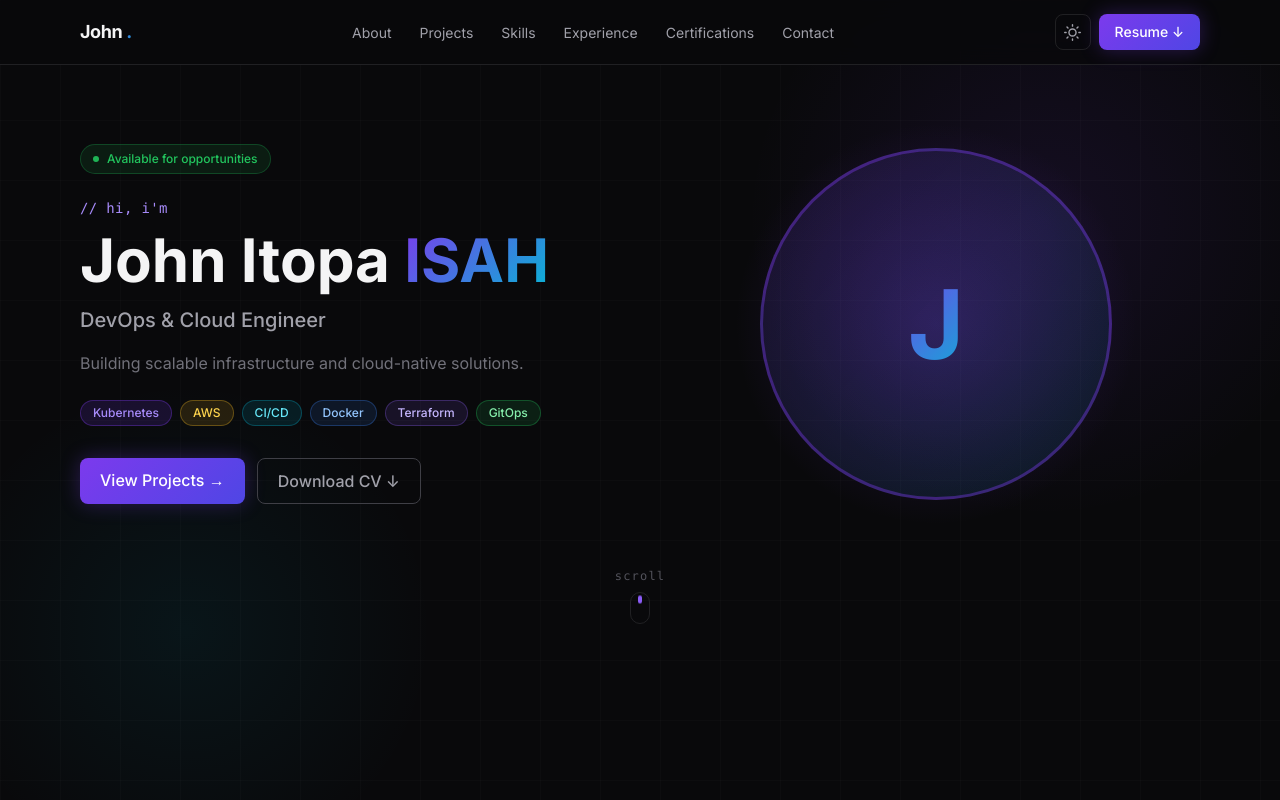
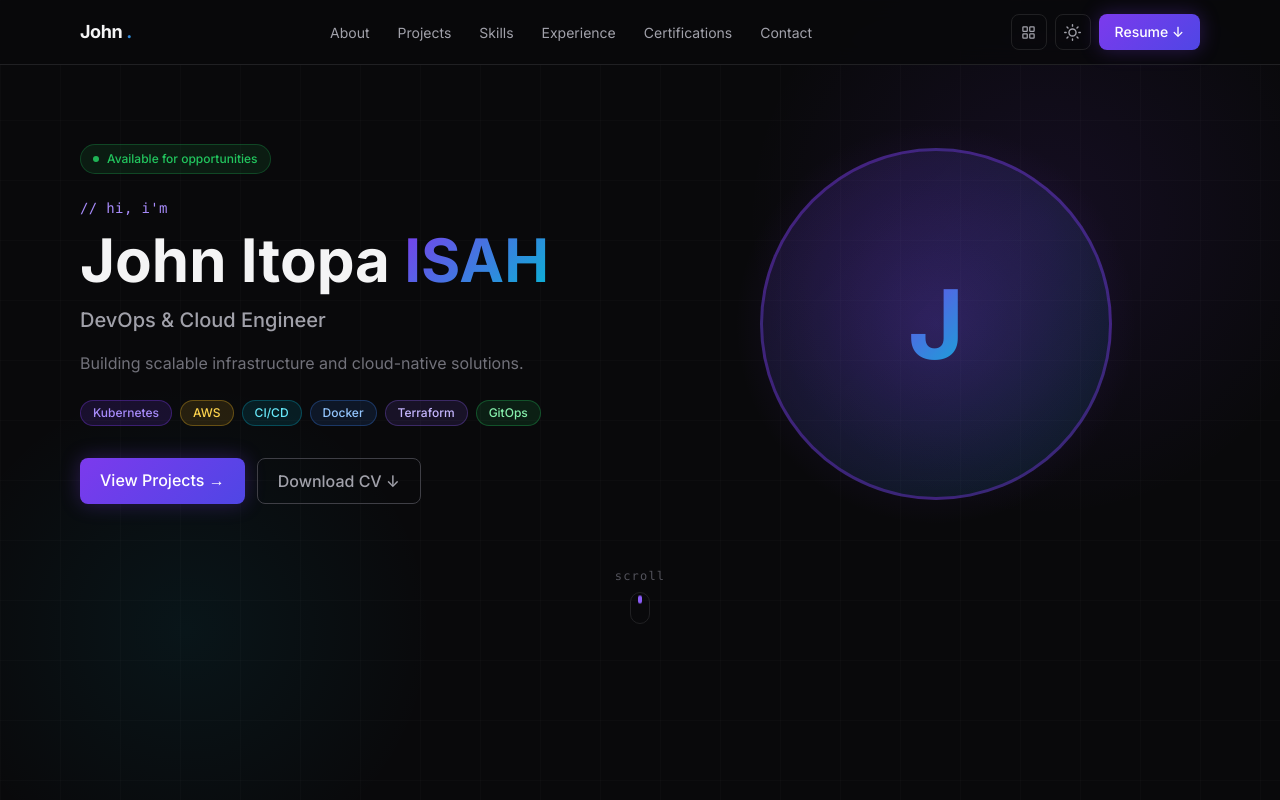
Before and after one commit to johnitopaisah/portfolio-mcs, a Next.js app in the folder user-ui/: page / in a window 1280 px wide. Shown: the top 800 px of the page. Built offline with nearby package versions, Linux system fonts and the light colour scheme.

Commit message:
Admin link on user-ui

```diff
--- a/user-ui/src/components/Navbar.tsx
+++ b/user-ui/src/components/Navbar.tsx
@@ -27,6 +27,18 @@ function MoonIcon() {
     <svg width="17" height="17" viewBox="0 0 24 24" fill="none" stroke="currentColor"
       strokeWidth="2" strokeLinecap="round" strokeLinejoin="round">
       <path d="M21 12.79A9 9 0 1 1 11.21 3 7 7 0 0 0 21 12.79z"/>
+    </svg>
+  );
+}
+
+function AdminIcon() {
+  return (
+    <svg width="15" height="15" viewBox="0 0 24 24" fill="none" stroke="currentColor"
+      strokeWidth="2" strokeLinecap="round" strokeLinejoin="round">
+      <rect x="3" y="3" width="7" height="7" rx="1"/>
+      <rect x="14" y="3" width="7" height="7" rx="1"/>
+      <rect x="3" y="14" width="7" height="7" rx="1"/>
+      <rect x="14" y="14" width="7" height="7" rx="1"/>
     </svg>
   );
 }
@@ -71,6 +83,27 @@ export default function Navbar() {
 
         {/* Right controls */}
         <div className="hidden md:flex items-center gap-2">
+          {/* Admin shortcut */}
+          <a
+            href="https://admin.johnisah.com"
+            target="_blank"
+            rel="noopener noreferrer"
+            aria-label="Admin dashboard"
+            className="w-9 h-9 flex items-center justify-center rounded-lg transition-all duration-200"
+            style={{ color: 'var(--text-2)', border: '1px solid var(--border)', background: 'transparent' }}
+            onMouseEnter={e => {
+              (e.currentTarget as HTMLElement).style.color = 'var(--text-1)';
+              (e.currentTarget as HTMLElement).style.borderColor = 'rgba(124,58,237,0.5)';
+              (e.currentTarget as HTMLElement).style.background = 'rgba(124,58,237,0.06)';
+            }}
+            onMouseLeave={e => {
+              (e.currentTarget as HTMLElement).style.color = 'var(--text-2)';
+              (e.currentTarget as HTMLElement).style.borderColor = 'var(--border)';
+              (e.currentTarget as HTMLElement).style.background = 'transparent';
+            }}>
+            <AdminIcon />
+          </a>
+
           {/* Theme toggle */}
           <button
             onClick={toggle}
@@ -130,8 +163,16 @@ export default function Navbar() {
               {l.label}
             </Link>
           ))}
-          <div className="pt-2">
+          <div className="pt-2 flex items-center gap-2">
             <a href="/api/profile/resume" className="btn-primary inline-flex text-sm">Resume ↓</a>
+            <a
+              href="https://admin.johnisah.com"
+              target="_blank"
+              rel="noopener noreferrer"
+              className="w-9 h-9 flex items-center justify-center rounded-lg transition-colors"
+              style={{ color: 'var(--text-2)', border: '1px solid var(--border)' }}>
+              <AdminIcon />
+            </a>
           </div>
         </div>
       )}
```
